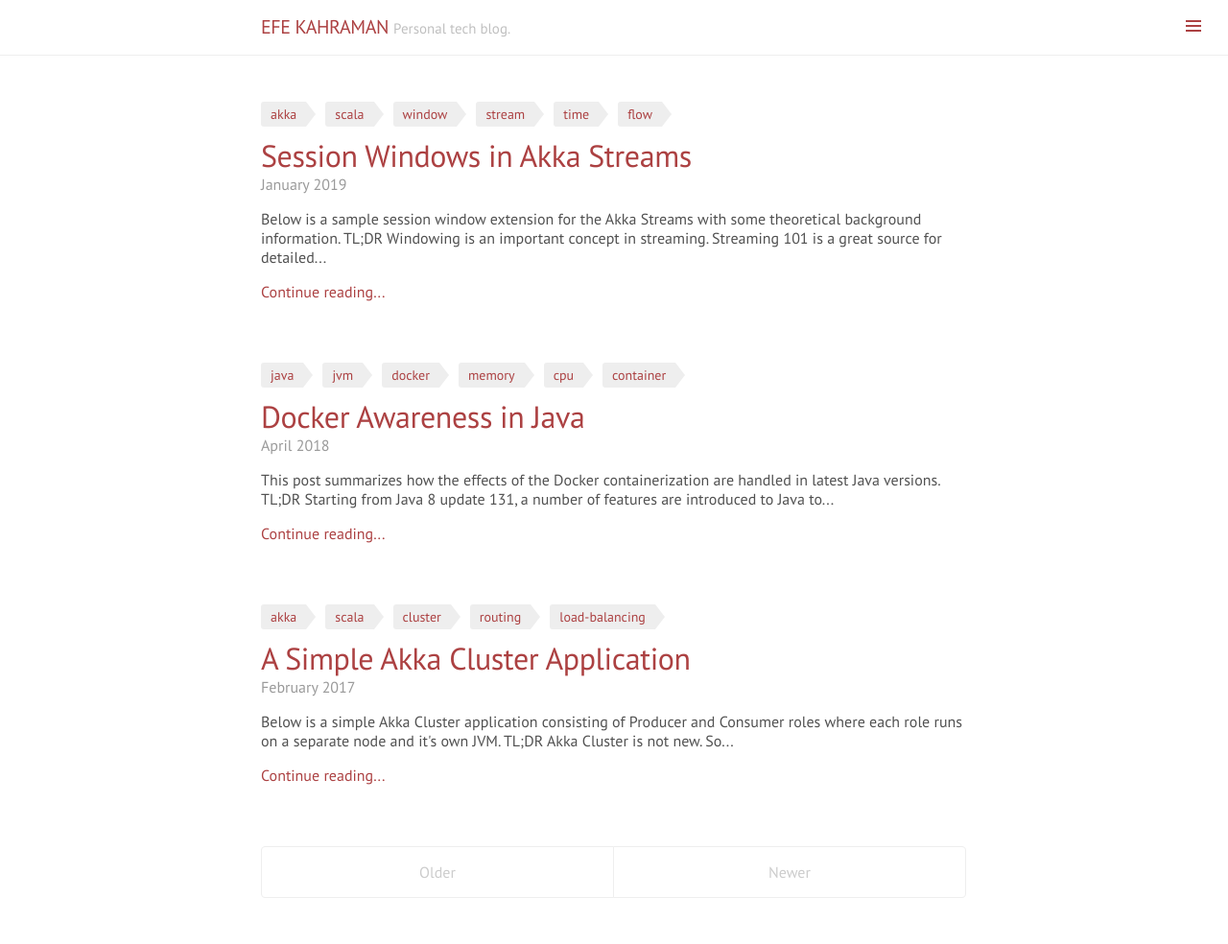
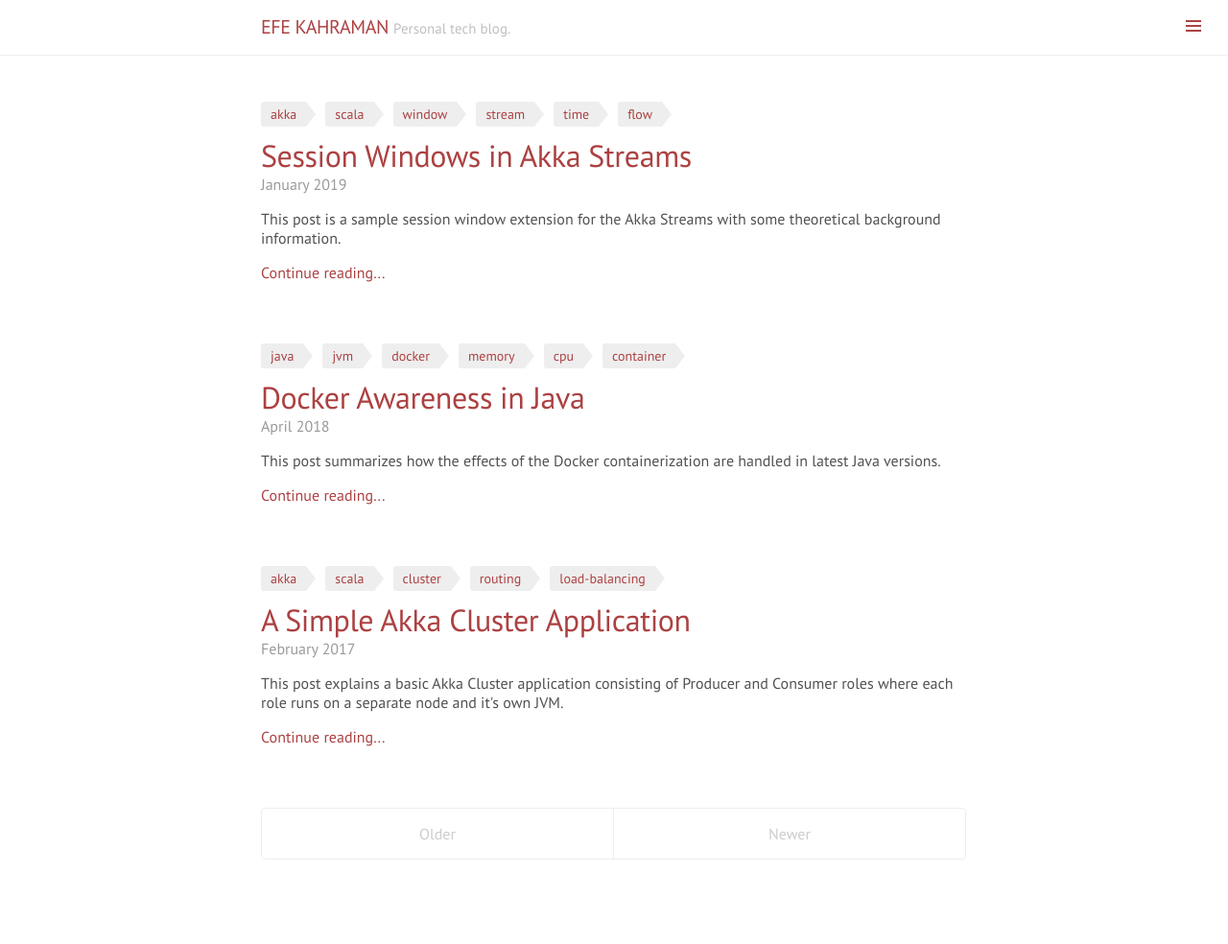
Before and after one commit to efekahraman/efekahraman.github.io, a Jekyll site: the page built from index.html, in a window 1280 px wide. Shown: the whole page at 96% size. Built offline with Jekyll 4.4.1, drawn with Linux system fonts in a browser that asks for light colours; the list of posts is cut into pages by our own code; after the commit the page ends 944 px from its top, so only the background shows below that.

Commit message:
Added summaries to the posts

```diff
--- a/_posts/2017-02-01-a-simple-akka-cluster-application.md
+++ b/_posts/2017-02-01-a-simple-akka-cluster-application.md
@@ -5,13 +5,8 @@
 tags: akka scala cluster routing load-balancing
 license: true
 revision: 2
+summary: This post explains a basic Akka Cluster application consisting of Producer and Consumer roles where each role runs on a separate node and it's own JVM.
 ---
-
-<div class="message">
-  Below is a simple Akka Cluster application consisting of <i>Producer</i> and <i>Consumer</i> roles where each role runs on a separate node and it's own JVM.
-</div>
-
-### TL;DR
 
 Akka Cluster is not new. So is load balancing. You can find some cool articles [here](http://freecontent.manning.com/akka-in-action-why-use-clustering/) and [here](http://blog.kamkor.me/Akka-Cluster-Load-Balancing/). Also, there’s a really nice sample at Akka’s own [GitHub repo](https://github.com/akka/akka-samples/tree/master/akka-sample-cluster-scala). In this post, I made a similar work and created a simple cluster application as it’s going to be the foundation of upcoming posts. You can get the project code from my [GitHub repo](https://github.com/efekahraman/akka-cluster-demo) as well.
 
--- a/_posts/2018-04-02-docker-awareness-in-java.md
+++ b/_posts/2018-04-02-docker-awareness-in-java.md
@@ -5,13 +5,8 @@
 tags: java jvm docker memory cpu container
 license: true
 revision: 1
+summary: This post summarizes how the effects of the Docker containerization are handled in latest Java versions.
 ---
-
-<div class="message">
-  This post summarizes how the effects of the Docker containerization are handled in latest Java versions.
-</div>
-
-### TL;DR
 
 Starting from Java 8 update 131, a number of features are introduced to Java to improve getting the correct resource limits when running in a Docker containers. In this blog post, I experimented these features for each Java version (8, 9 and 10) under different container configurations.
 
--- a/_posts/2019-01-06-session-windows-in-akka-streams.md
+++ b/_posts/2019-01-06-session-windows-in-akka-streams.md
@@ -5,13 +5,8 @@
 tags: akka scala window stream time flow
 license: true
 revision: 1
+summary: This post is a sample session window extension for the Akka Streams with some theoretical background information.
 ---
-
-<div class="message">
-  Below is a sample session window extension for the Akka Streams with some theoretical background information.
-</div>
-
-### TL;DR
 
 _Windowing_ is an important concept in _streaming_. [Streaming 101](https://www.oreilly.com/ideas/the-world-beyond-batch-streaming-101) is a great source for detailed information. There is also [an excellent blog post](https://softwaremill.com/windowing-data-in-akka-streams/) summarizing the idea supported by examples. In this post, I implemented a session based window as a custom operator in Akka Streams. You can get the source code from my [GitHub repo](https://github.com/efekahraman/akka-streams-session-window) as well.
 
--- a/index.html
+++ b/index.html
@@ -21,7 +21,7 @@
 
     <span class="post-date">{{ post.date | date: '%B %Y' }}</span>
 
-    {{ post.content | strip_html | truncatewords:32 }}
+    {{ post.summary | strip_html | truncatewords:32 }}
     <p/><p><a href="{{ post.url }}">Continue reading...</a></p>
   </div>
   {% endfor %}
```
Also changed, not shown: _drafts/template.md (+1 -0 lines).
